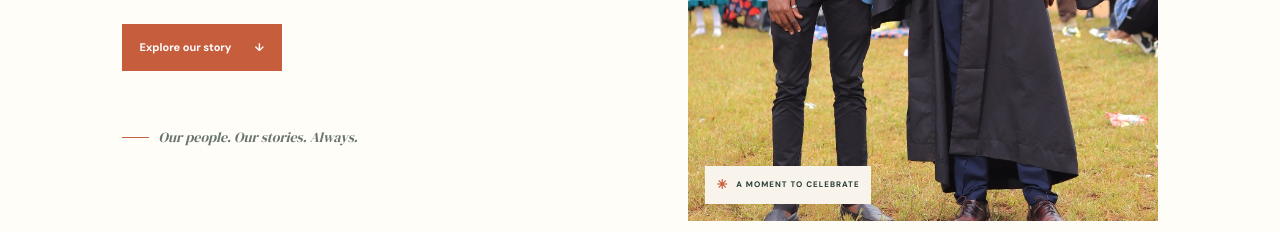
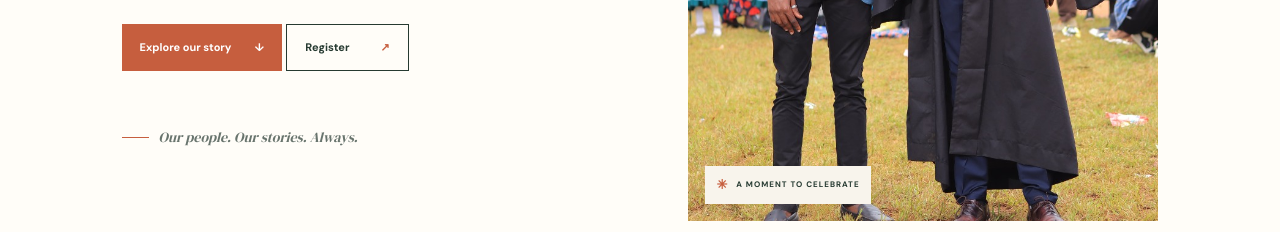
Before and after one commit to WALLACE-001/njeje-family-pages, a plain HTML site: page index.html in a window 1280 px wide. Shown: the part 503-735 px from the top of the page. Drawn offline with Linux system fonts and the light colour scheme.

Commit message:
Make Register button visible on home page

```diff
--- a/index.html
+++ b/index.html
@@ -36,7 +36,7 @@
         <p class="eyebrow"><span aria-hidden="true">✳</span> ROOTED IN LOVE · GROWING TOGETHER</p>
         <h1 id="hero-title">One family.<br><em>Many stories.</em></h1>
         <p class="hero-intro">Welcome to NJEJE'S FAMILY—a little corner to celebrate our shared roots, the people we cherish, and all the moments still to come.</p>
-        <a class="button button-rust" href="#story">Explore our story <span aria-hidden="true">↓</span></a>
+        <a class="button button-rust" href="#story">Explore our story <span aria-hidden="true">↓</span></a>         <a class="button nav-cta" href="#register">Register <span aria-hidden="true">↗</span></a>
         <div class="hero-signoff"><span class="signoff-rule"></span><span>Our people. Our stories. Always.</span></div>
       </div>
       <div class="hero-photo">
```
